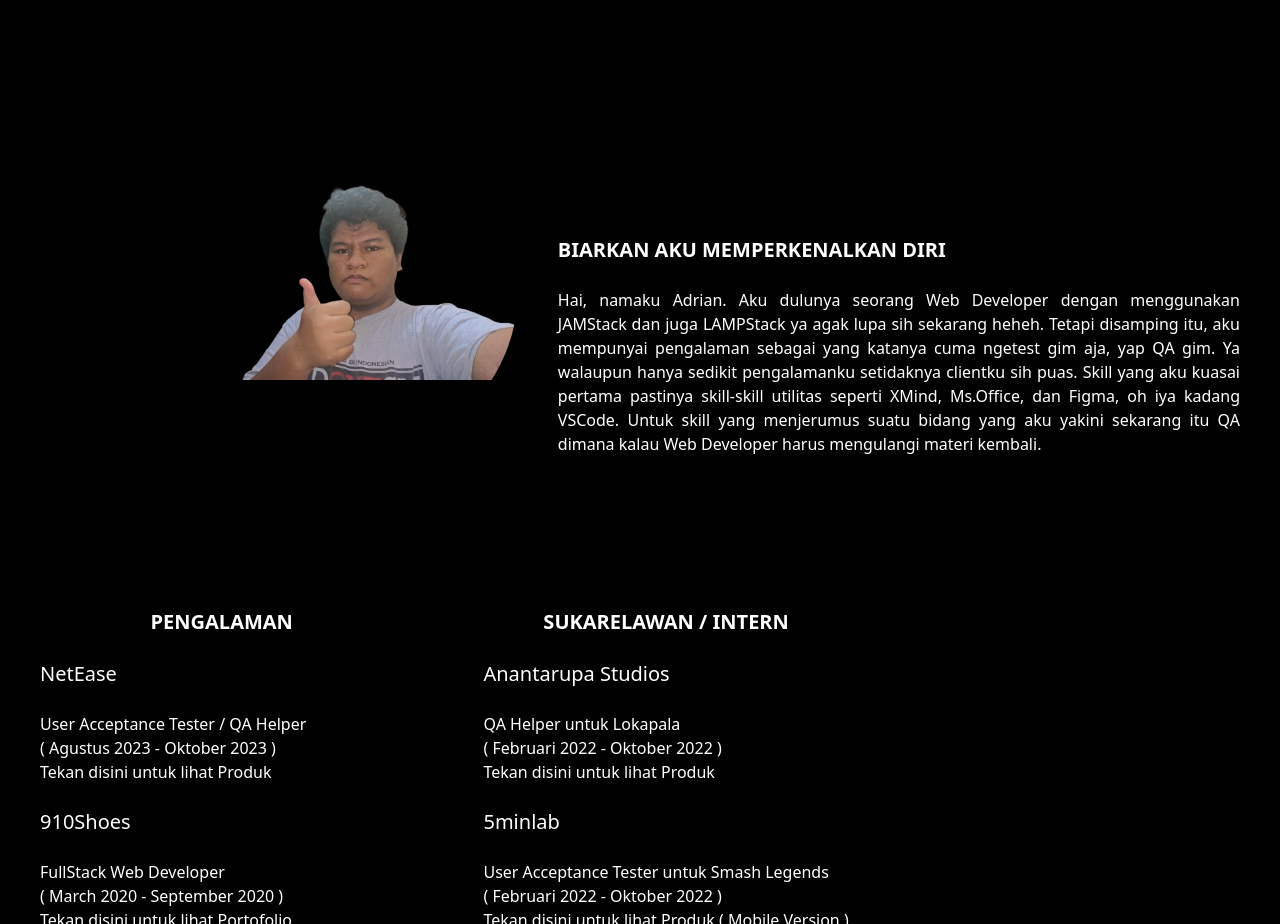
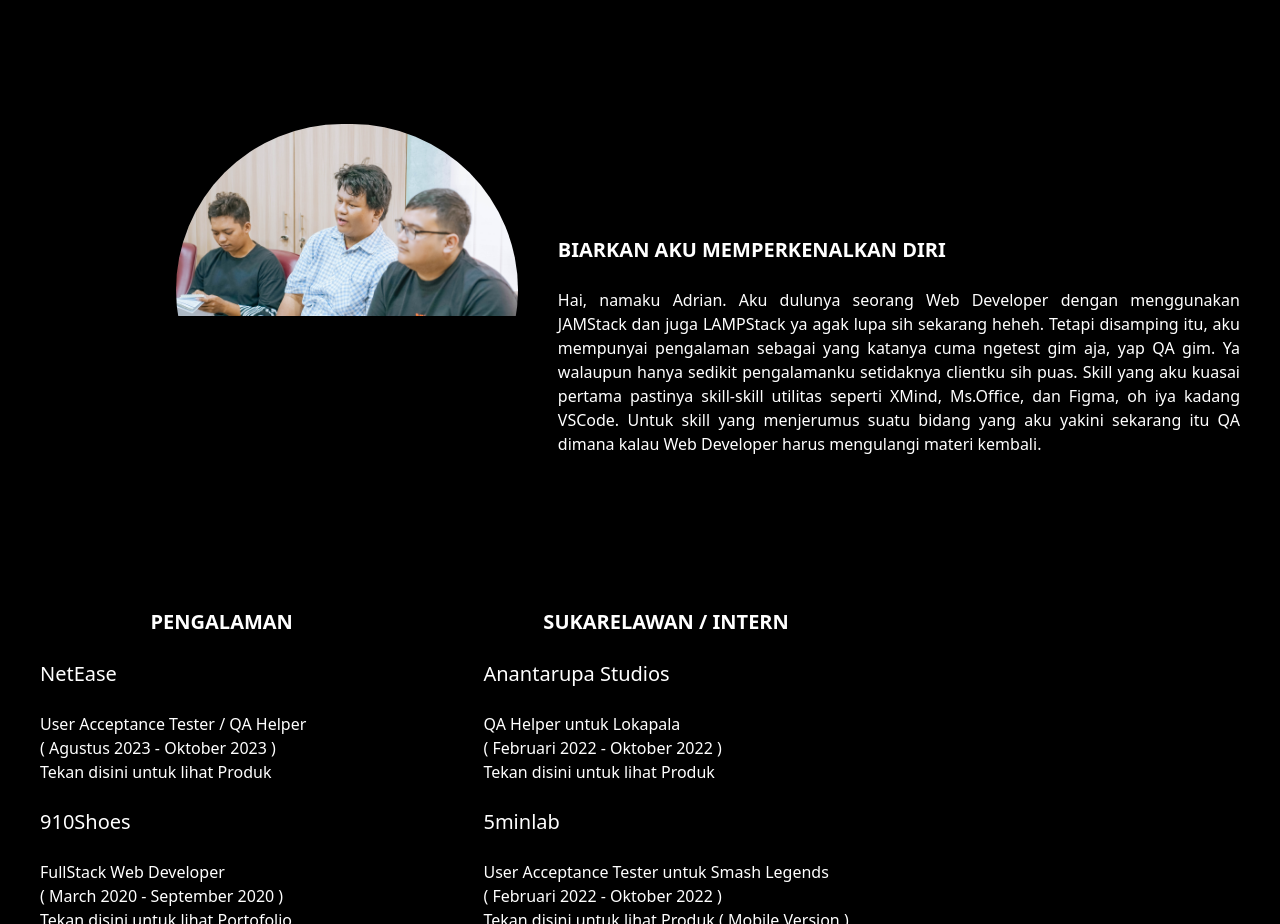
Before and after one commit to adrianfile/own-website-resume, a Gatsby site: page / in a window 1280 px wide. Shown: the part 900-1824 px from the top of the page. Built offline with nearby package versions, Linux system fonts and the light colour scheme; Gatsby itself is replaced by a stand-in of ours.

Commit message:
Update index.js

```diff
--- a/src/pages/index.js
+++ b/src/pages/index.js
@@ -30,7 +30,7 @@ const IndexPage = () => (
       <div className="md:flex">
         <div className="xl:ml-44 hidden xl:block overflow-hidden rounded-full">
           <StaticImage
-            src="../images/myphoto.png"
+            src="../images/DSC09768.jpg"
             width={2000}
           />
         </div>
```
